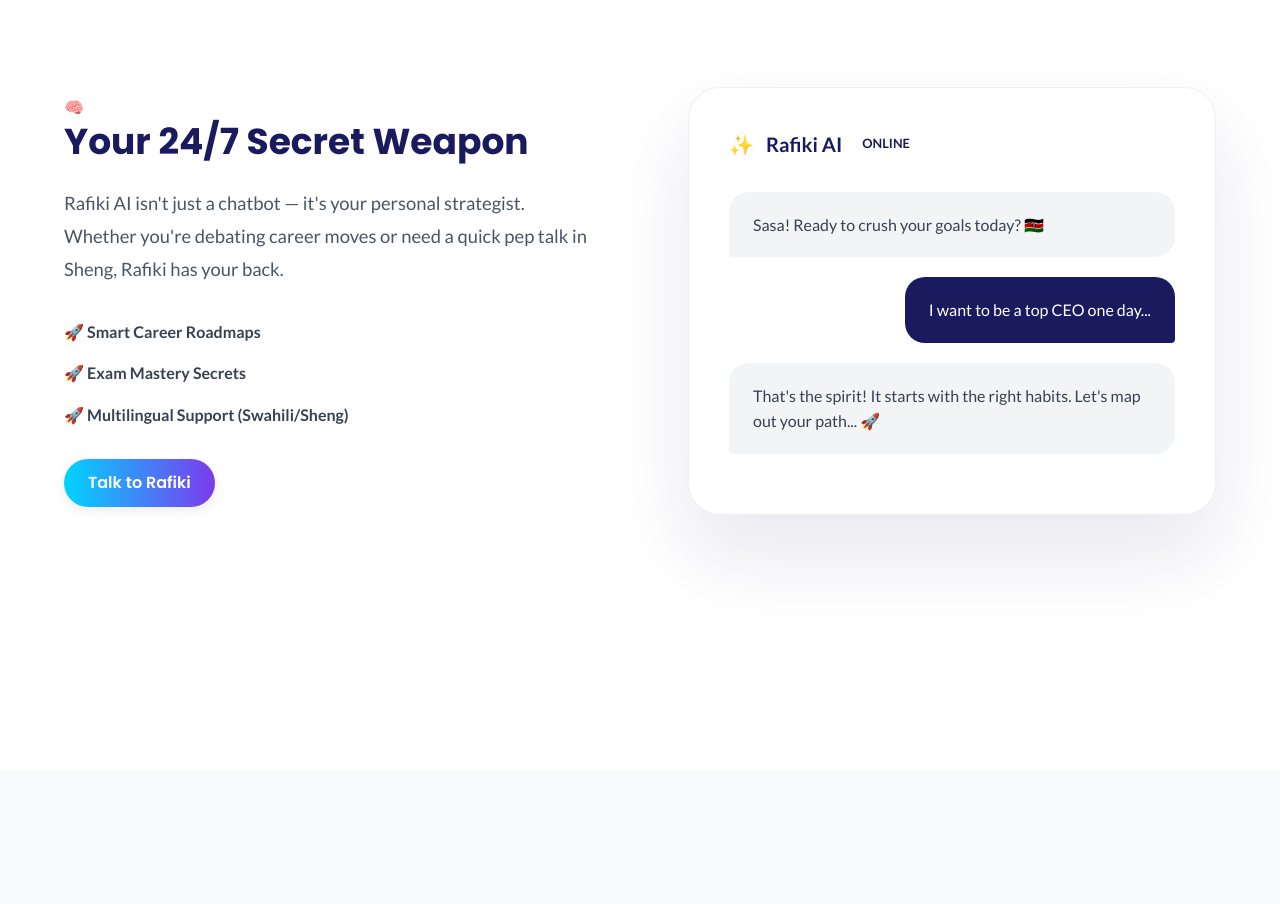
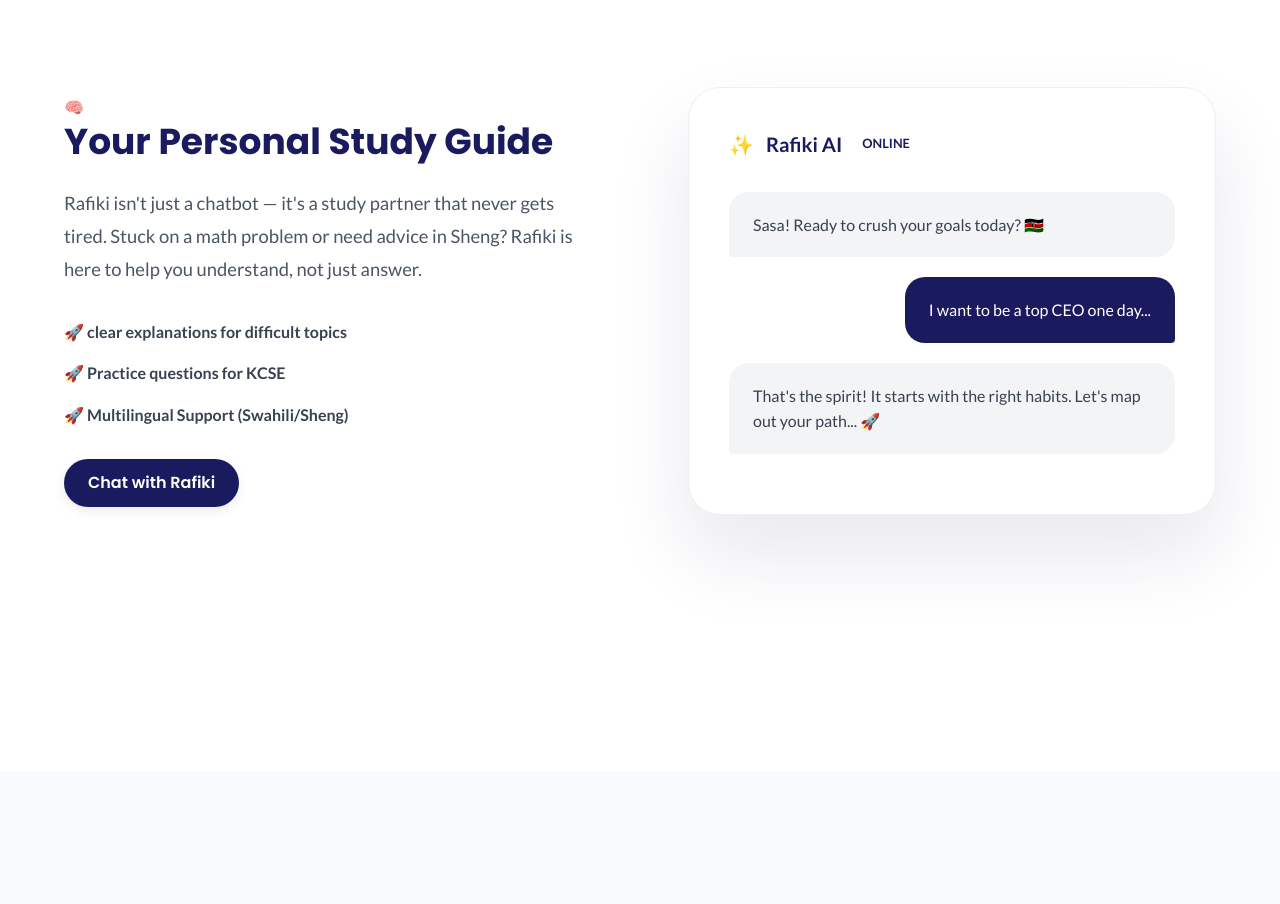
Before and after one commit to IanOchiengAI/ye-app, a Next.js app: page / in a window 1280 px wide. Shown: the part 2860-3764 px from the top of the page. Built offline with nearby package versions, Linux system fonts and the light colour scheme; no server answers.

Commit message:
Update Rafiki section styles to match brand guidelines and be less hype-y

```diff
--- a/src/app/page.tsx
+++ b/src/app/page.tsx
@@ -209,16 +209,16 @@ export default function Home() {
                 <div className={styles.featureRow}>
                     <div className={styles.featureContent}>
                         <span className={styles.featureIcon}>🧠</span>
-                        <h3>Your 24/7 Secret Weapon</h3>
+                        <h3>Your Personal Study Guide</h3>
                         <p>
-                            Rafiki AI isn&apos;t just a chatbot — it&apos;s your personal strategist. Whether you&apos;re debating career moves or need a quick pep talk in Sheng, Rafiki has your back.
+                            Rafiki isn't just a chatbot — it's a study partner that never gets tired. Stuck on a math problem or need advice in Sheng? Rafiki is here to help you understand, not just answer.
                         </p>
                         <ul className={styles.featureList}>
-                            <li>🚀 Smart Career Roadmaps</li>
-                            <li>🚀 Exam Mastery Secrets</li>
+                            <li>🚀 clear explanations for difficult topics</li>
+                            <li>🚀 Practice questions for KCSE</li>
                             <li>🚀 Multilingual Support (Swahili/Sheng)</li>
                         </ul>
-                        <Link href="/ai-companion" className="btn btn-primary" style={{ background: 'linear-gradient(90deg, #00d4ff, #7c3aed)', border: 'none' }}>Talk to Rafiki</Link>
+                        <Link href="/ai-companion" className="btn btn-primary" style={{ background: '#1A1A5E', border: 'none' }}>Chat with Rafiki</Link>
                     </div>
                     <div className={styles.featureImage}>
                         <div className={styles.aiMockup}>
```
